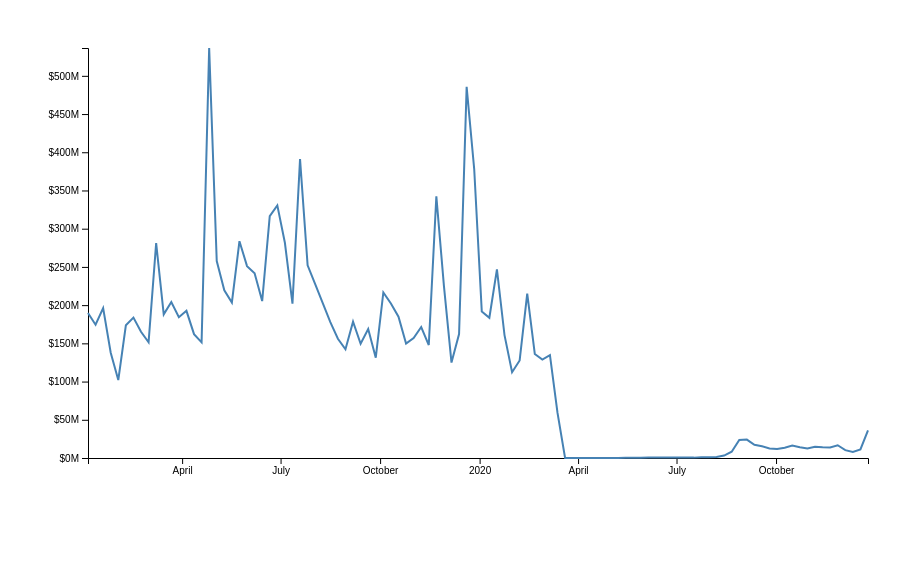
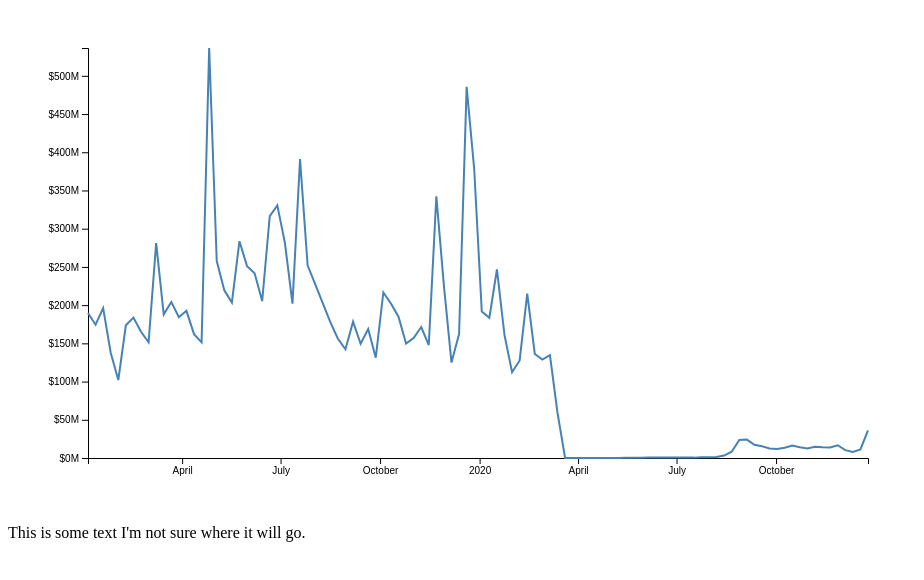
Before and after one commit to jlreno2/jlreno2.github.io, a plain HTML site: page index.html in a window 1280 px wide. Shown: the whole page, without its empty margins (0-924 px from the left). Drawn offline with nearby package versions, Linux system fonts and the light colour scheme.

Commit message:
adding text

```diff
--- a/index.html
+++ b/index.html
@@ -12,6 +12,7 @@
   </style>
 </head>
 <body>
+<div>
   <svg width="900" height="500"></svg>
 
   <script>
@@ -70,5 +71,13 @@
       console.error("Error loading CSV:", error);
     });
   </script>
+</div>
+
+<div>
+  <p>
+    This is some text I'm not sure where it will go.
+  </p>
+</div>
+
 </body>
 </html>
```
